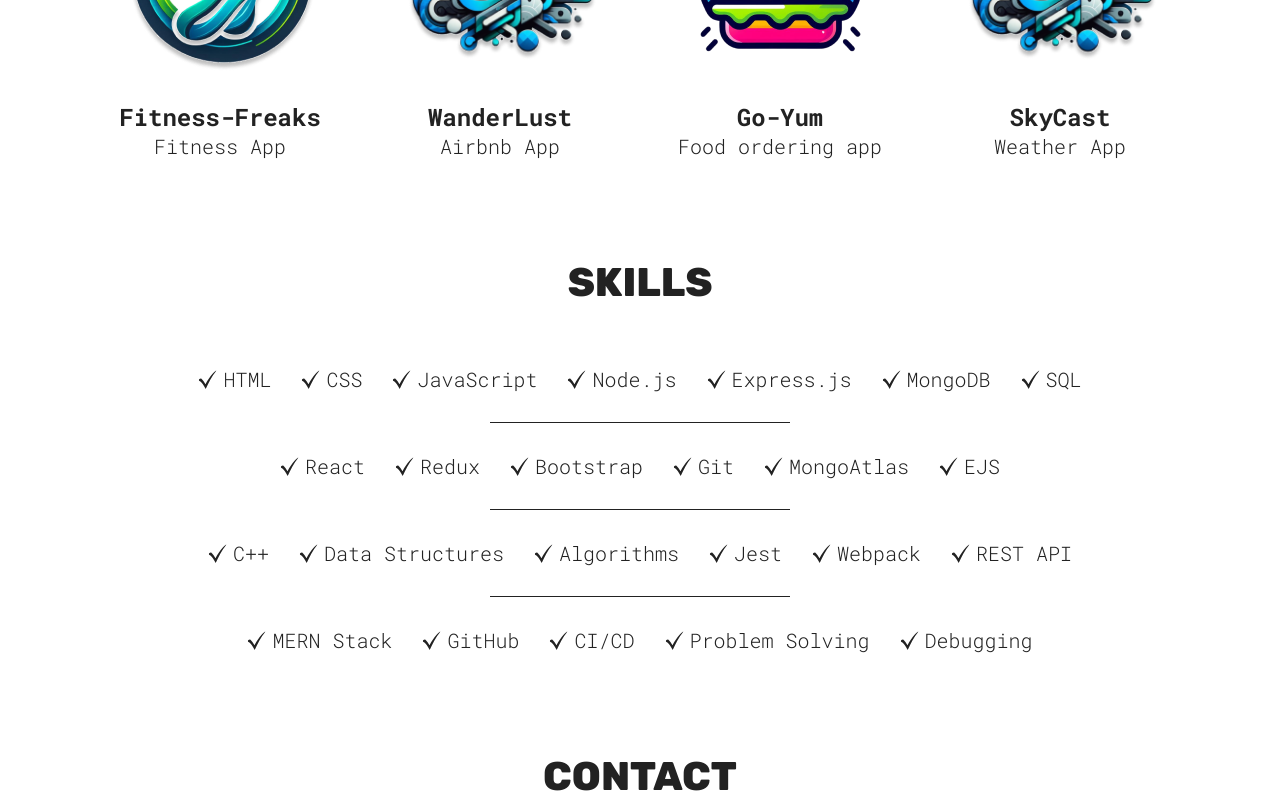
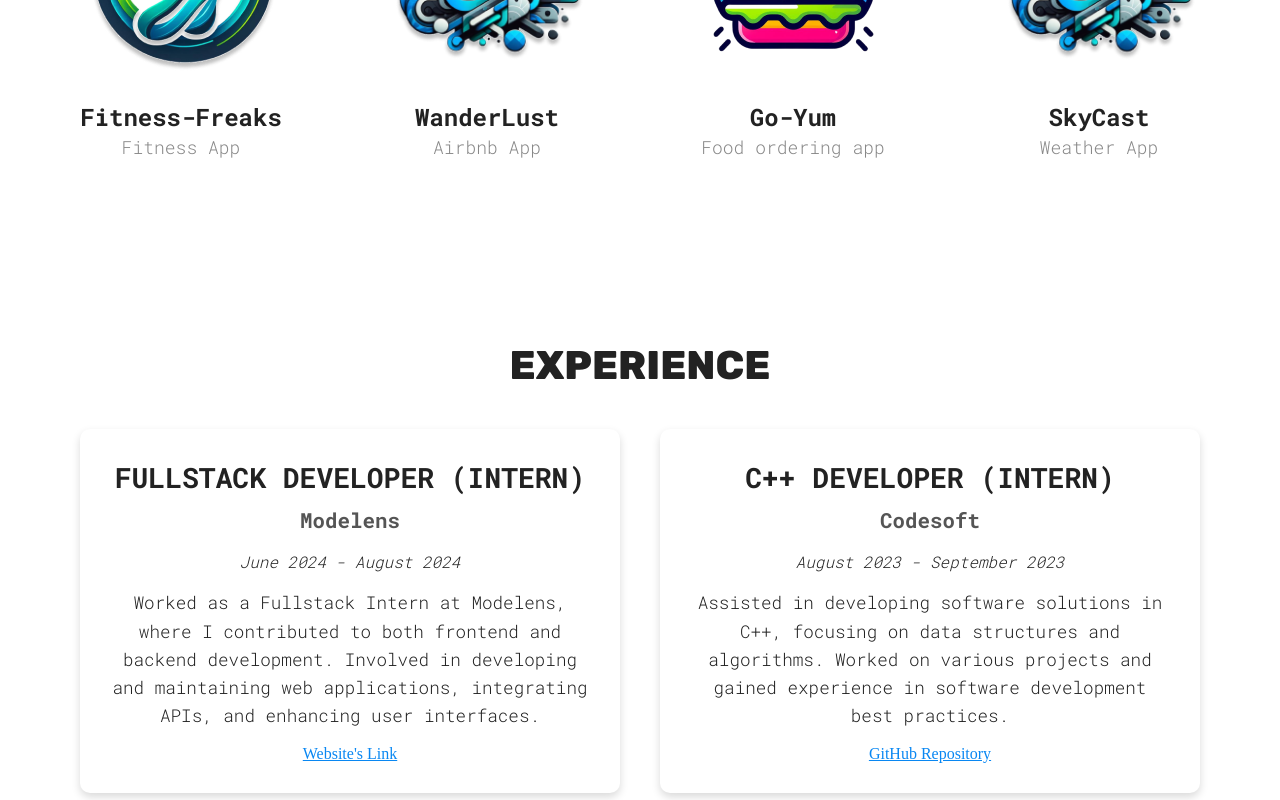
Before and after one commit to dhruvknowstocode/Portfolio, a React (Vite) app: page / in a window 1280 px wide. Shown: the part 1160-1960 px from the top of the page. Built offline with nearby package versions, Linux system fonts and the light colour scheme.

Commit message:
added experience

```diff
--- a/src/App.jsx
+++ b/src/App.jsx
@@ -1,5 +1,6 @@
 import './App.css'
 import Contact from './sections/Contact/Contact'
+import Experience from './sections/Experience/Experience'
 import Footer from './sections/Footer/Footer'
 import Hero from './sections/Hero/Hero'
 import Projects from './sections/Projects/Projects'
@@ -10,6 +11,7 @@ function App() {
     <>
       <Hero />
       <Projects />
+      <Experience />
       <Skills />
       <Contact />
       <Footer />
--- /dev/null
+++ b/src/sections/Experience/Experience.jsx
@@ -0,0 +1,33 @@
+import styles from './ExperienceStyles.module.css';
+
+function Experience() {
+  return (
+    <section id="experience" className={styles.container}>
+      <h1 className={styles.sectionTitle}>Experience</h1>
+      <div className={styles.experienceContainer}>
+        <div className={styles.experienceItem}>
+          <h2 className={styles.jobTitle}>Fullstack Developer (Intern)</h2>
+          <h3 className={styles.companyName}>Modelens</h3>
+          <p className={styles.jobDates}>June 2024 - August 2024</p> {/* Add dates here */}
+          <p className={styles.jobDescription}>
+            Worked as a Fullstack Intern at Modelens, where I contributed to both frontend and backend development.
+            Involved in developing and maintaining web applications, integrating APIs, and enhancing user interfaces.
+          </p>
+          <a href="https://modelens-hub.netlify.app/" target="_blank" rel="noopener noreferrer" className={styles.link}>Website's Link</a>
+        </div>
+        <div className={styles.experienceItem}>
+          <h2 className={styles.jobTitle}>C++ Developer (Intern)</h2>
+          <h3 className={styles.companyName}>Codesoft</h3>
+          <p className={styles.jobDates}>August 2023 - September 2023</p> {/* Add dates here */}
+          <p className={styles.jobDescription}>
+            Assisted in developing software solutions in C++, focusing on data structures and algorithms.
+            Worked on various projects and gained experience in software development best practices.
+          </p>
+          <a href="https://github.com/dhruvknowstocode/CODSOFT" target="_blank" rel="noopener noreferrer" className={styles.link}>GitHub Repository</a>
+        </div>
+      </div>
+    </section>
+  );
+}
+
+export default Experience;
--- /dev/null
+++ b/src/sections/Experience/ExperienceStyles.module.css
@@ -0,0 +1,103 @@
+.container {
+  display: flex;
+  flex-direction: column;
+  align-items: center;
+  text-align: center;
+  padding: 60px 20px;
+  background-color: var(--background-color);
+}
+
+.sectionTitle {
+  margin-bottom: 40px;
+  font-size: 2.5rem;
+  font-weight: bold;
+  color: var(--text-color);
+}
+
+.experienceContainer {
+  display: flex;
+  flex-direction: column;
+  align-items: center;
+  gap: 40px;
+}
+
+.experienceItem {
+  background-color: var(--background-color);
+  border: 1px solid var(--border-color);
+  border-radius: 10px;
+  padding: 30px;
+  box-shadow: 0 4px 8px rgba(0, 0, 0, 0.15);
+  max-width: 100%;
+  transition: transform 250ms ease-in-out, box-shadow 250ms ease-in-out;
+  color: var(--text-color);
+}
+
+.experienceItem:hover {
+  transform: scale(1.03);
+  box-shadow: 0 6px 12px rgba(0, 0, 0, 0.2);
+}
+
+.jobTitle {
+  margin: 0 0 10px;
+  font-size: 1.75rem;
+  font-weight: bold;
+  color: var(--text-color);
+}
+
+.companyName {
+  margin: 5px 0 15px;
+  font-size: 1.3rem;
+  color: var(--form-text-color);
+}
+
+.jobDates {
+  margin: 0 0 15px;
+  font-size: 1rem;
+  color: var(--text-color);
+  font-style: italic;
+}
+
+.jobDescription {
+  margin: 0;
+  font-size: 1.1rem;
+  line-height: 1.6;
+  color: var(--text-color);
+}
+
+.link {
+  font-size: 1rem;
+  color: var(--btn-color);
+  text-decoration: underline;
+  margin-top: 15px;
+  display: inline-block;
+  transition: color 200ms ease-in-out, transform 200ms ease-in-out;
+}
+
+.link:hover {
+  text-decoration: underline;
+  transform: scale(1.05);
+}
+
+@media (min-width: 800px) {
+  .experienceContainer {
+    flex-direction: row;
+    justify-content: center;
+    gap: 20px;
+  }
+
+  .experienceItem {
+    max-width: 45%; /* Allow the items to be side by side */
+    flex: 1;
+    margin: 0 10px;
+  }
+}
+
+@media (min-width: 1200px) {
+  .container {
+    padding: 80px 40px;
+  }
+
+  .experienceItem {
+    max-width: 40%; /* Slightly narrower for large screens */
+  }
+}
--- a/src/sections/Footer/Footer.jsx
+++ b/src/sections/Footer/Footer.jsx
@@ -2,12 +2,12 @@ import styles from './FooterStyles.module.css';
 
 function Footer() {
   return (
-    <section id="footer" className={styles.container}>
+    <footer id="footer" className={styles.container}>
       <p>
         &copy; 2024 Dhruv Jain. <br />
         All rights reserved.
       </p>
-    </section>
+    </footer>
   );
 }
 
--- a/src/sections/Footer/FooterStyles.module.css
+++ b/src/sections/Footer/FooterStyles.module.css
@@ -1,7 +1,32 @@
 .container {
-    text-align: center;
-    p {
-      font-size: 16px;
-      color: var(--footer-text-color);
-    }
+  background-color: var(--background-color); /* Matches the site's theme */
+  padding: 20px 0; /* Adds vertical spacing */
+  text-align: center;
+  border-top: 1px solid var(--border-color); /* Adds a subtle top border */
+  box-shadow: 0 -2px 5px rgba(0, 0, 0, 0.1); /* Adds slight depth */
+  margin-top: 40px; /* Adds space from the content above */
+}
+
+p {
+  font-size: 16px; /* Standard font size for clarity */
+  color: var(--footer-text-color); /* Ensures the text color matches the theme */
+  margin: 0; /* Removes default margin */
+  line-height: 1.6; /* Improves readability */
+}
+
+/* Enhances padding and spacing for larger screens */
+@media (min-width: 768px) {
+  .container {
+    padding: 30px 0;
   }
+}
+
+@media (min-width: 1200px) {
+  .container {
+    padding: 40px 0;
+  }
+
+  p {
+    font-size: 18px; /* Slightly larger text for better readability on large screens */
+  }
+}
--- a/src/sections/Hero/HeroStyles.module.css
+++ b/src/sections/Hero/HeroStyles.module.css
@@ -59,7 +59,7 @@
 
 .colorMode {
   position: absolute;
-    right: 0;
+  right: 10;
   width: 25px;
 }
 
@@ -69,6 +69,8 @@
 
 .description {
   max-width: 24ch;
+  text-align: center; /* Ensure text alignment is centered */
+  margin: 0 auto; /* Center the element itself */
 }
 
 .info {
```
Lines whose indentation alone changed are shown as unchanged.
